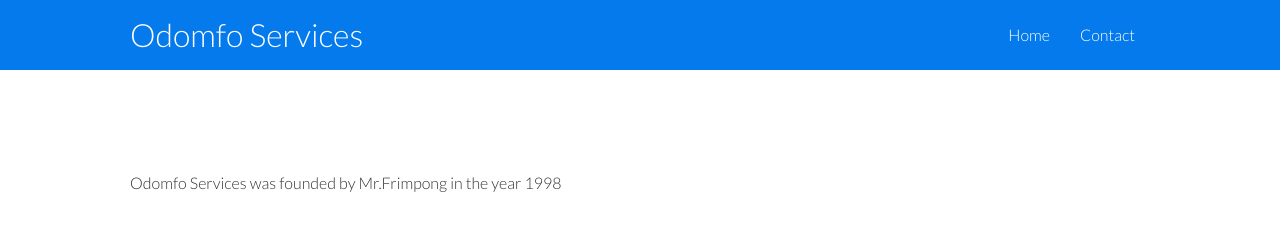
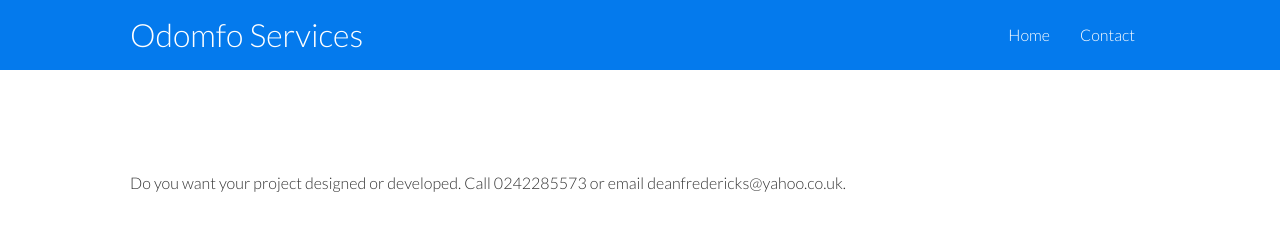
Before and after one commit to Pixel-Programmer/odomfo-services, a plain HTML site: page contact.html in a window 1280 px wide. Drawn offline with Linux system fonts and the light colour scheme.

Commit message:
Commit 4

```diff
--- a/contact.html
+++ b/contact.html
@@ -21,7 +21,8 @@
     </div>
     <section class="stats">
       <div class="container">
-        Odomfo Services was founded by Mr.Frimpong in the year 1998
+          Do you want your project designed or developed.
+          Call 0242285573 or email deanfredericks@yahoo.co.uk.
       </div>
     </section>
 </body>
```
